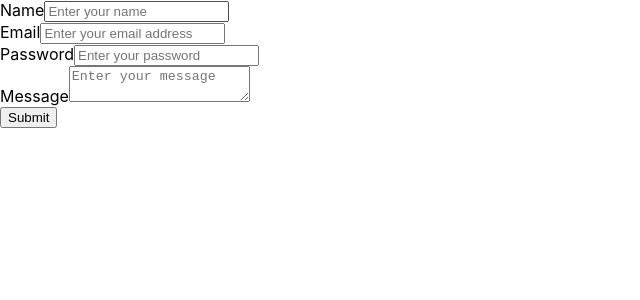
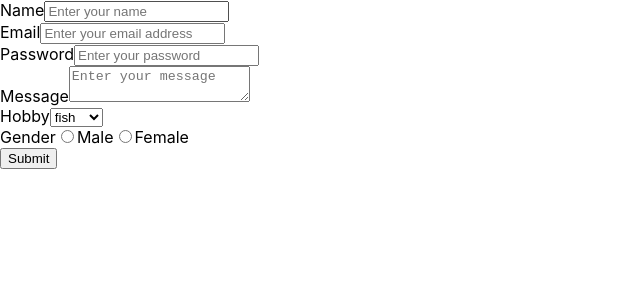
Before and after one commit to Mim-Hakkani/React_all_in_One, a React (Create React App) app: page / in a window 1280 px wide. Shown: the top 300 px of the page, without its empty margins (0-640 px from the left). Built offline with nearby package versions, Linux system fonts and the light colour scheme.

Commit message:
form all properties are added in hook forms

```diff
--- a/src/components/form/ReactHookForm.js
+++ b/src/components/form/ReactHookForm.js
@@ -19,6 +19,9 @@ const ReactHookForm  = () => {
 
   return (
     <form onSubmit={handleSubmit(handleFormSubmit)}>
+
+        {/* Text  */}
+
       <div>
         <label htmlFor="name">Name</label>
         <input
@@ -34,6 +37,10 @@ const ReactHookForm  = () => {
         />
         {errors.name && <p>{errors.name.message}</p>}
       </div>
+
+      {/* Email  */}
+
+
       <div>
         <label htmlFor="email">Email</label>
         <input
@@ -47,6 +54,10 @@ const ReactHookForm  = () => {
         {errors.email && <p>{errors.email.message}</p>}
       </div>
       <div>
+
+        {/* Password  */}
+
+
         <label htmlFor="password">Password</label>
         <input
           type="password"
@@ -58,6 +69,11 @@ const ReactHookForm  = () => {
         />
         {errors.password && <p>{errors.password.message}</p>}
       </div>
+
+
+        {/* Textarea   */}
+
+
       <div>
         <label htmlFor="message">Message</label>
         <textarea
@@ -69,6 +85,44 @@ const ReactHookForm  = () => {
         />
       </div>
 
+      {/* Select  */}
+      <>  <label>Hobby</label>
+       <select {...register("hobby")}>
+        <option value="fish">fish</option>
+        <option value="meat">meat</option>
+        <option value="other">other</option>
+      </select>
+       </>
+
+
+
+      {/* Radio  */}
+
+       <div>
+        <label>Gender</label>
+        <input
+          type="radio"
+          id="male"
+          name="gender"
+          value="male"
+        //   checked={gender === 'male'}
+        //   onChange={(e) => setGender(e.target.value)}
+          {...register('gender', {required: true})}
+        />
+        <label htmlFor="male">Male</label>
+        <input
+          type="radio"
+          id="female"
+          name="gender"
+          value="female"
+        //   checked={gender === 'female'}
+        //   onChange={(e) => setGender(e.target.value)}
+          {...register('gender', {required: true})}
+        />
+        <label htmlFor="female">Female</label>
+      </div>
+      {errors.gender && <p>{errors.gender.message}</p>}
+
 
       {/* hook form advanced label  */}
       <button type="submit">Submit</button>
```
Also changed, not shown: src/components/form/HookFromAdvanced.js (added, +11 -0 lines).
